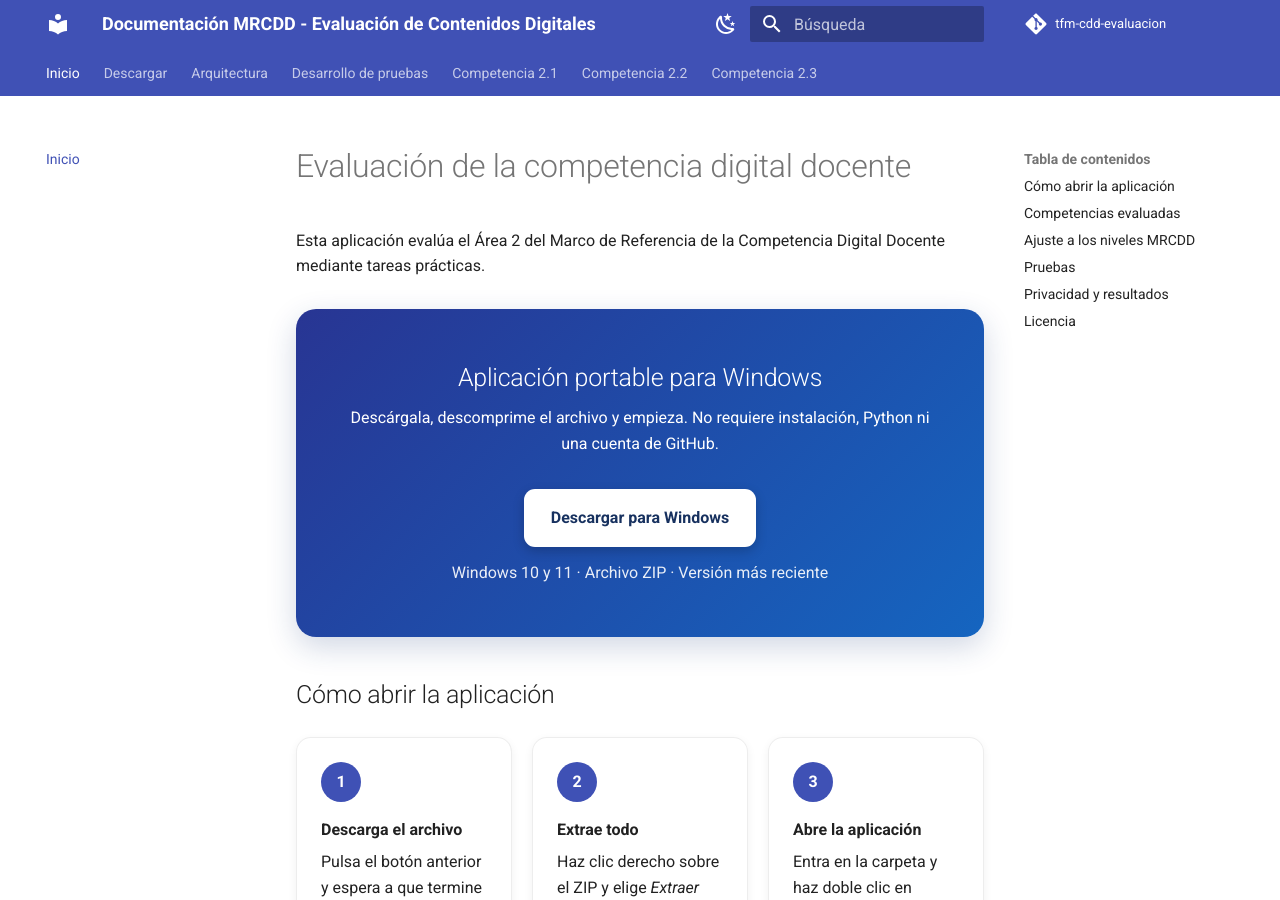
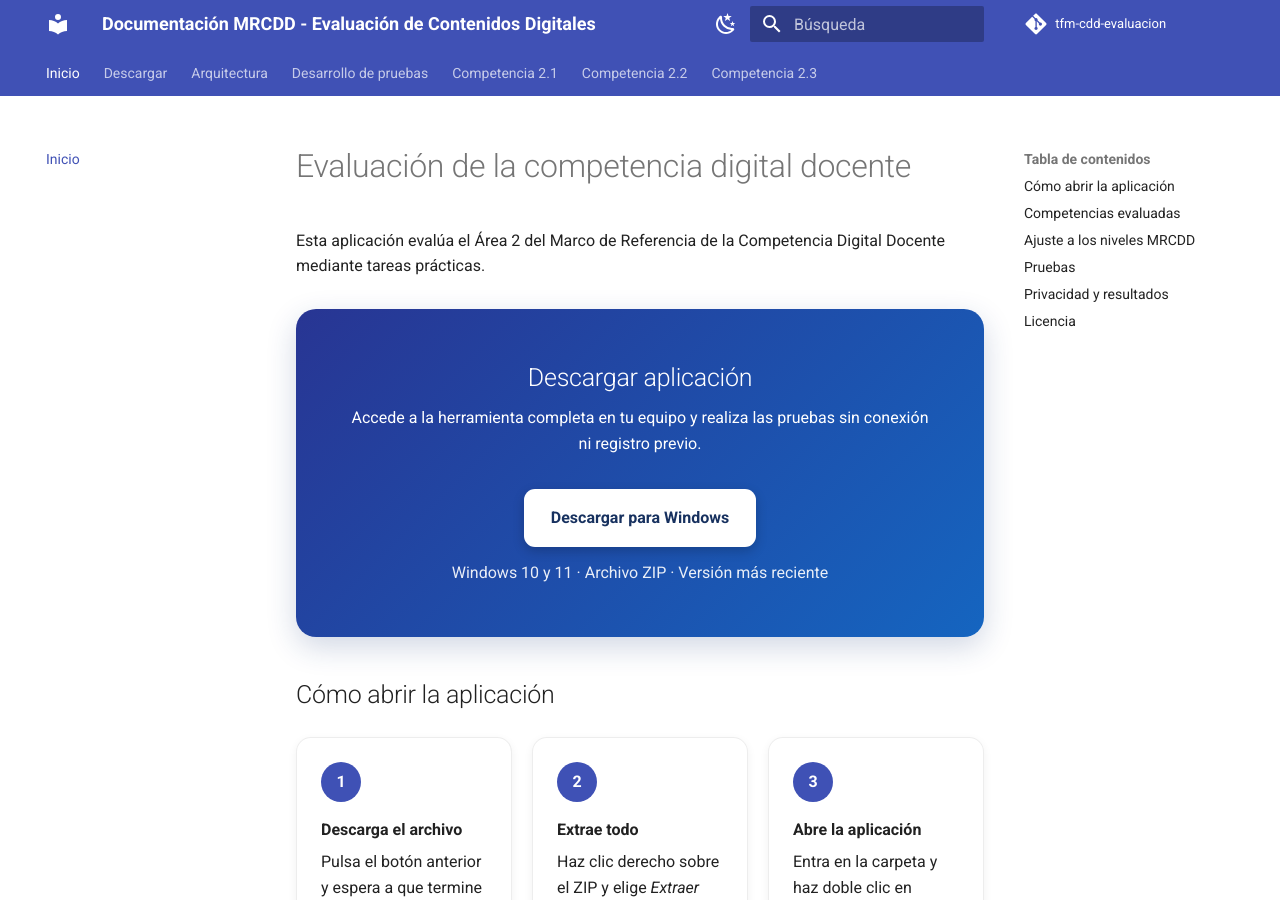
Before and after one commit to gonvga/tfm-cdd-evaluacion, an MkDocs documentation site: the page built from docs/index.md, in a window 1280 px wide and 900 px high. Built offline with MkDocs 1.6.1 and Material for MkDocs 9.7.7, drawn with Linux system fonts in a browser that asks for light colours; comment, search, counter and statistics services are not loaded.

Commit message:
Improve download copy

```diff
--- a/docs/index.md
+++ b/docs/index.md
@@ -3,8 +3,8 @@
 Esta aplicación evalúa el Área 2 del Marco de Referencia de la Competencia Digital Docente mediante tareas prácticas.
 
 <div class="download-hero">
-  <h2>Aplicación portable para Windows</h2>
-  <p>Descárgala, descomprime el archivo y empieza. No requiere instalación, Python ni una cuenta de GitHub.</p>
+  <h2>Descargar aplicación</h2>
+  <p>Accede a la herramienta completa en tu equipo y realiza las pruebas sin conexión ni registro previo.</p>
   <a class="download-button" href="https://github.com/gonvga/tfm-cdd-evaluacion/releases/latest/download/EvaluacionCDD-portable-windows.zip">
     Descargar para Windows
   </a>
```
